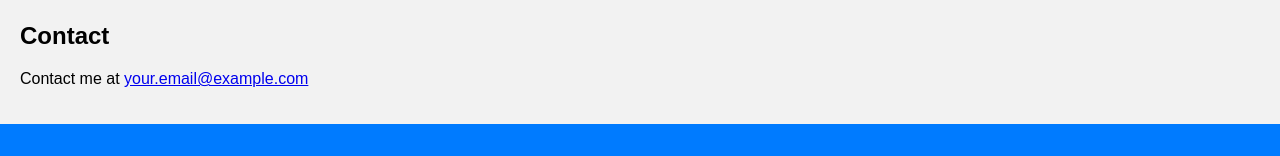
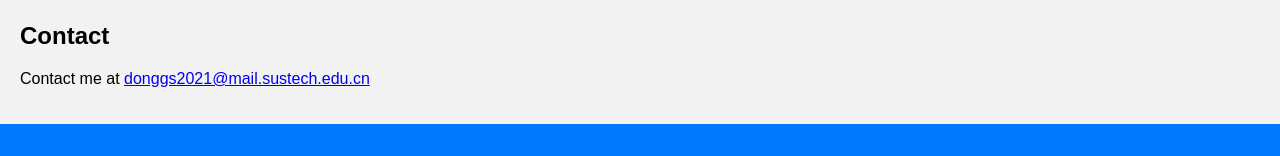
Before and after one commit to GengshangDong/GengshangDong.github.io, a plain HTML site: page index.html in a window 1280 px wide. Shown: the part 637-793 px from the top of the page. Drawn offline with Linux system fonts and the light colour scheme.

Commit message:
Update index.html

```diff
--- a/index.html
+++ b/index.html
@@ -80,7 +80,7 @@
     <section id="contact">
         <h2>Contact</h2>
         <!-- Add your contact information and a contact form if desired -->
-        <p>Contact me at <a href="donggs2021@mail.sustech.edu.cn">your.email@example.com</a></p>
+        <p>Contact me at <a href="donggs2021@mail.sustech.edu.cn">donggs2021@mail.sustech.edu.cn</a></p>
     </section>
 
     <footer>
```
